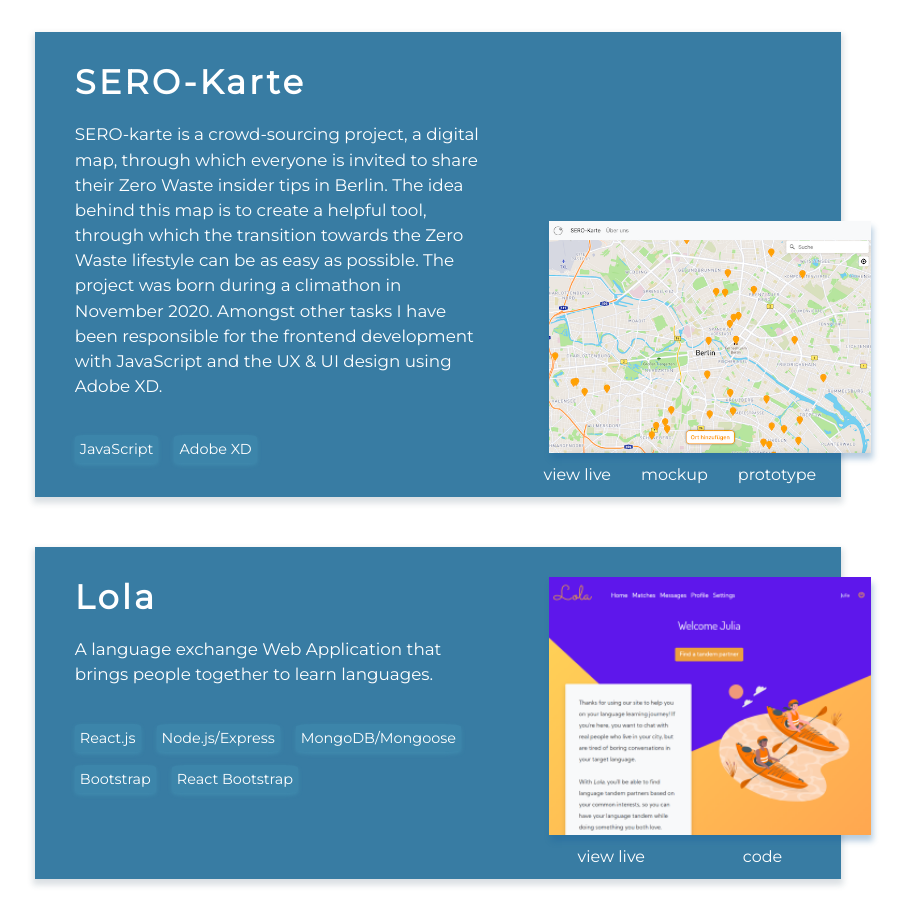
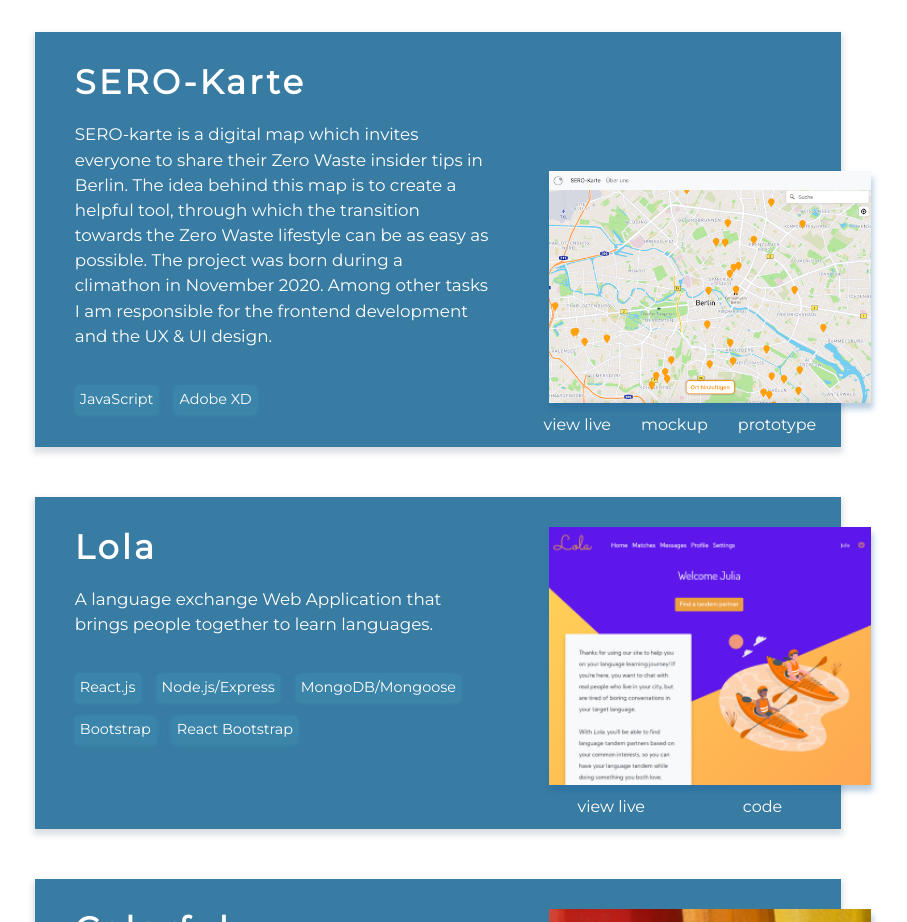
Before and after one commit to juliamj/portfolio_, a React (Create React App) app: page / in a window 1280 px wide. Shown: the part 1840-2762 px from the top of the page, without its empty margins (202-1109 px from the left). Built offline with nearby package versions, Linux system fonts and the light colour scheme.

Commit message:
change project description

```diff
--- a/src/components/Portfolio.js
+++ b/src/components/Portfolio.js
@@ -13,7 +13,7 @@ function Portfolio(props) {
         <div className="projects">
           <Project
             heading="SERO-Karte"
-            description="SERO-karte is a crowd-sourcing project, a digital map, through which everyone is invited to share their Zero Waste insider tips in Berlin. The idea behind this map is to create a helpful tool, through which the transition towards the Zero Waste lifestyle can be as easy as possible. The project was born during a climathon in November 2020. Amongst other tasks I have been responsible for the frontend development with JavaScript and the UX & UI design using Adobe XD."
+            description="SERO-karte is a digital map which invites everyone to share their Zero Waste insider tips in Berlin. The idea behind this map is to create a helpful tool, through which the transition towards the Zero Waste lifestyle can be as easy as possible. The project was born during a climathon in November 2020. Among other tasks I am responsible for the frontend development and the UX & UI design."
             skill1="JavaScript"
             skill2="Adobe XD"
             img={serokarte}
```
